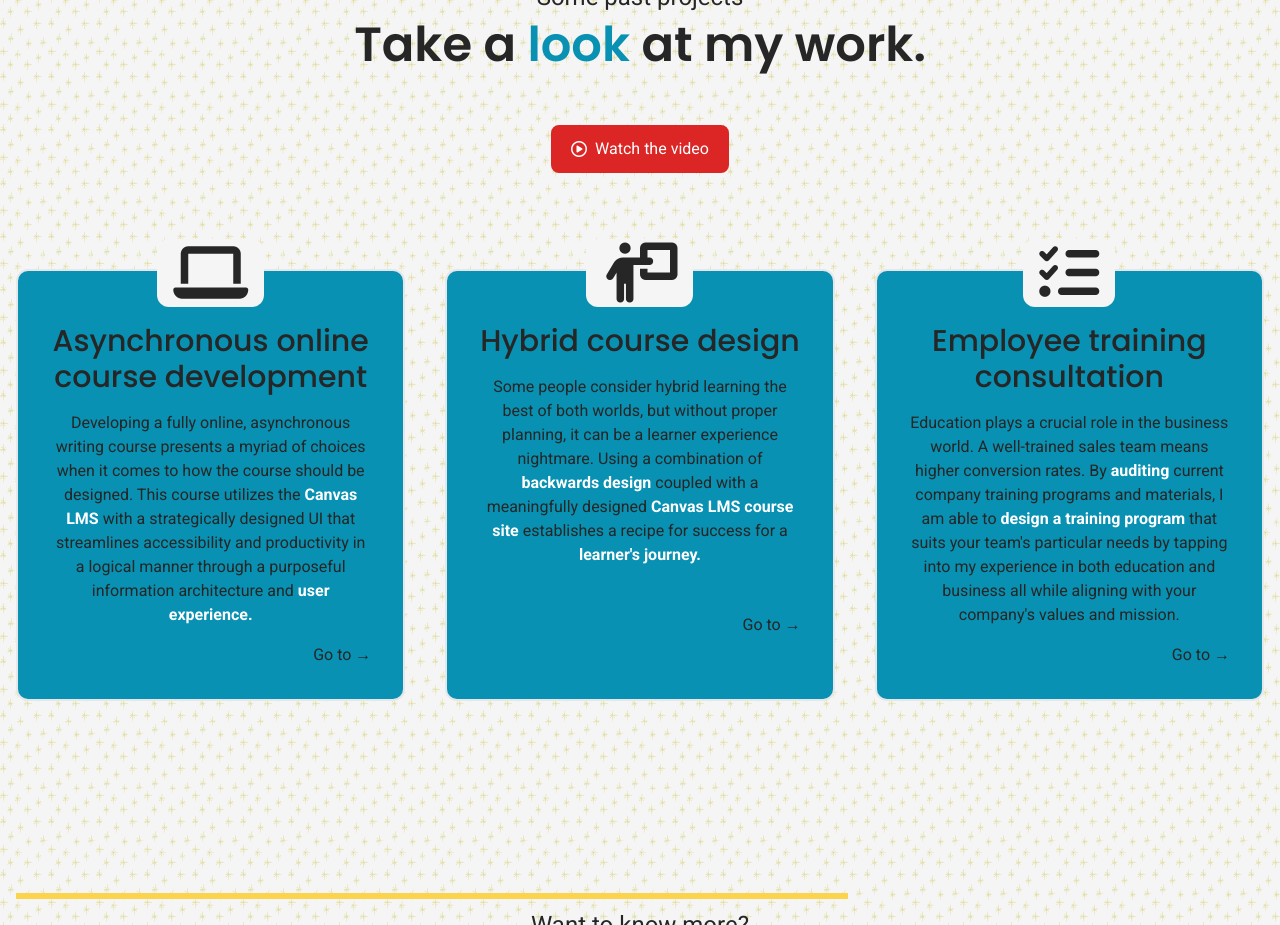
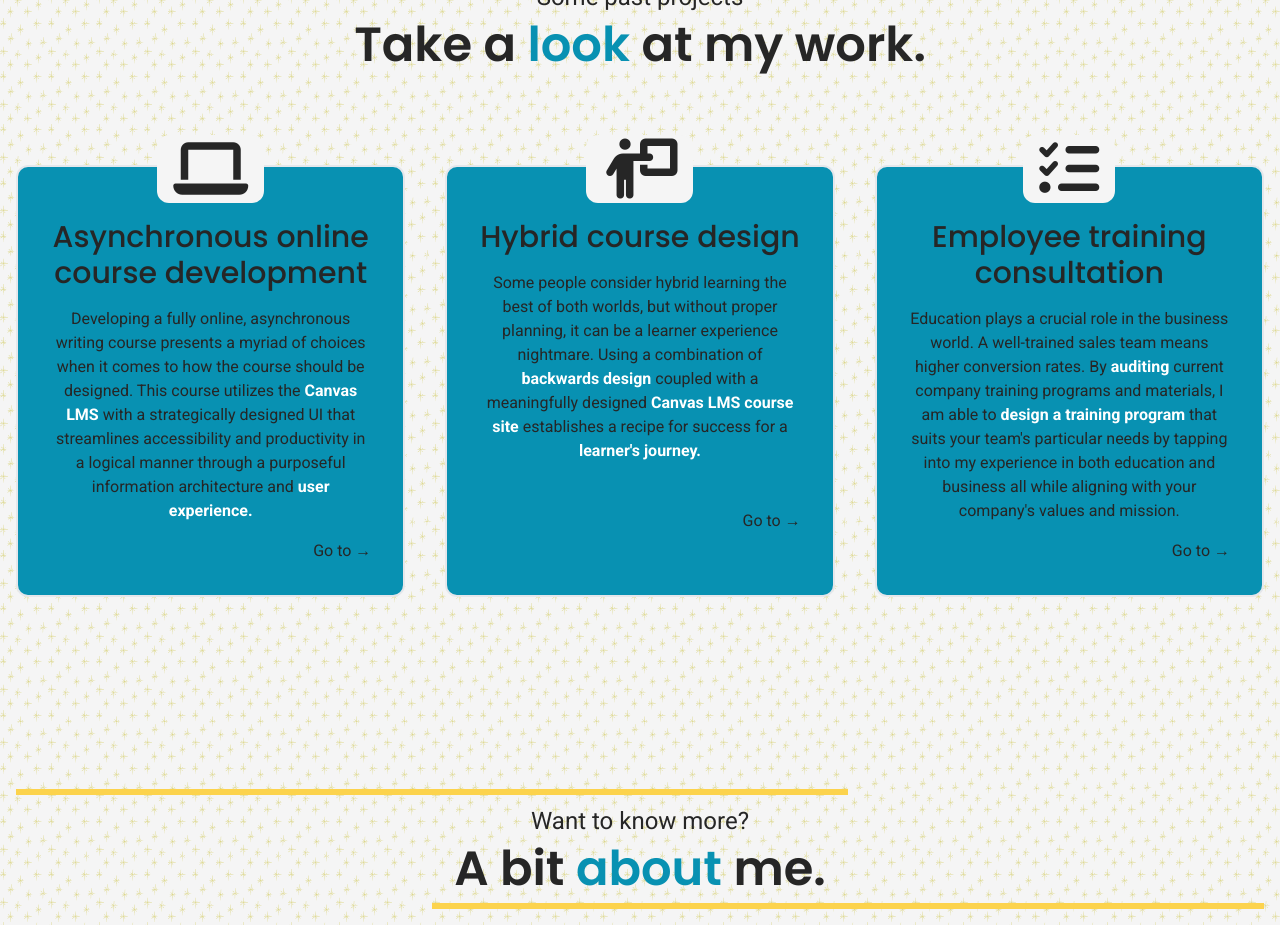
Before and after one commit to keith-corona/design-education-portfolio, a SvelteKit app: page / in a window 1280 px wide. Shown: the part 780-1705 px from the top of the page. Built offline with nearby package versions, Linux system fonts and the light colour scheme.

Commit message:
Disabled video for development

```diff
--- a/src/components/Main.svelte
+++ b/src/components/Main.svelte
@@ -95,7 +95,8 @@
         Take a <span class="poppins text-cyan-600">look</span> at my work.
       </h3>
     </div>
-    <a
+    <!-- Disabled for the moment
+     <a
       href="https://youtube.com/"
       target="_blank"
       class="mx-auto px-4 py-2 rounded-lg border-4 border-solid border-red-600 bg-red-600 text-white flex items-center gap-2 -mb-4 sm:-mb-0 -mt-10 hover:border-red-600 hover:bg-white hover:text-red-600 hover:shadow-md duration-200"
@@ -103,6 +104,7 @@
       <i class="fa-regular fa-circle-play" />
       <p>Watch the video</p>
     </a>
+    -->
     <div class="grid grid-cols-1 lg:grid-cols-3 gap-12 lg:gap-10">
       <Step step={steps[0]}>
         <p>
```
